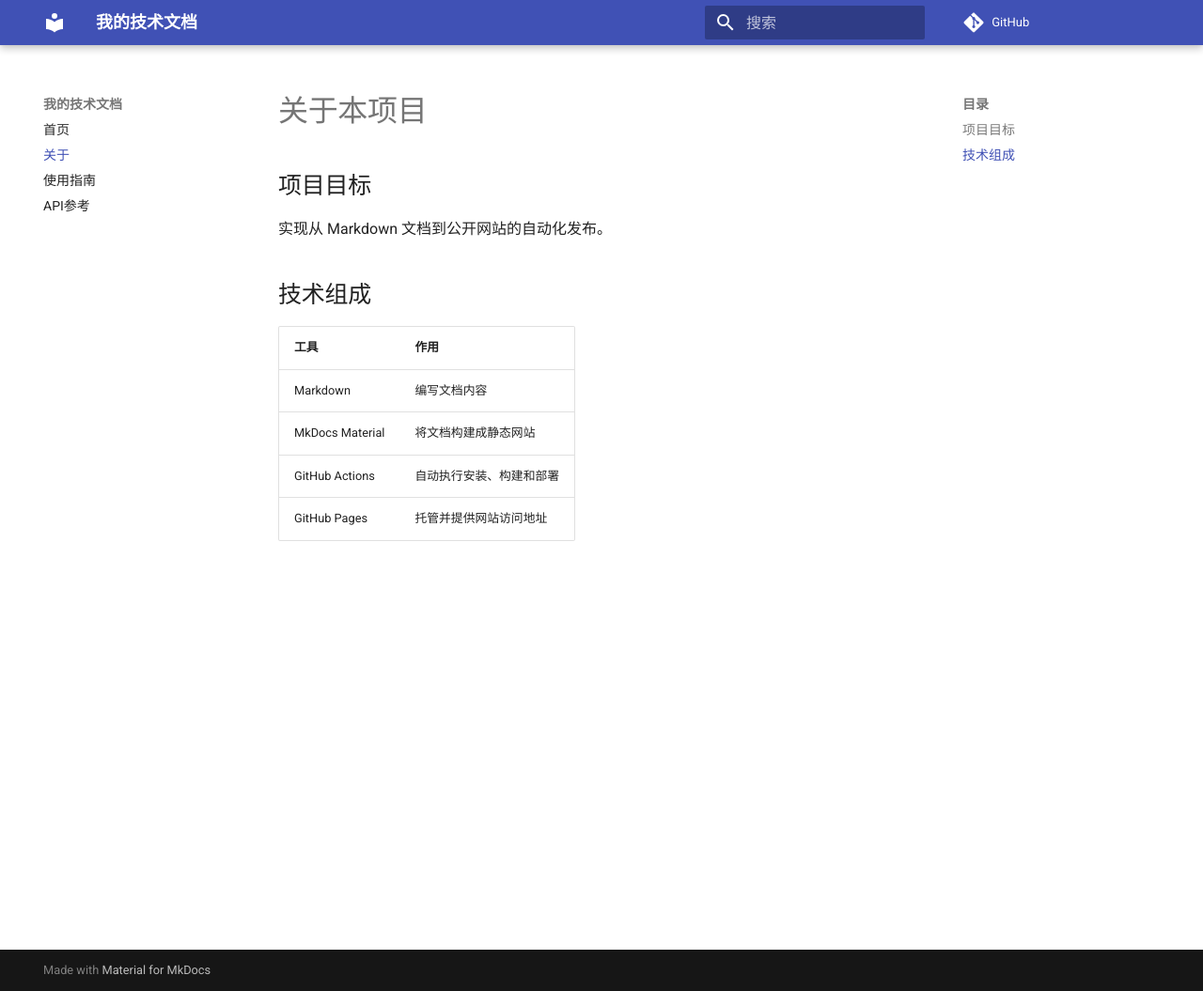
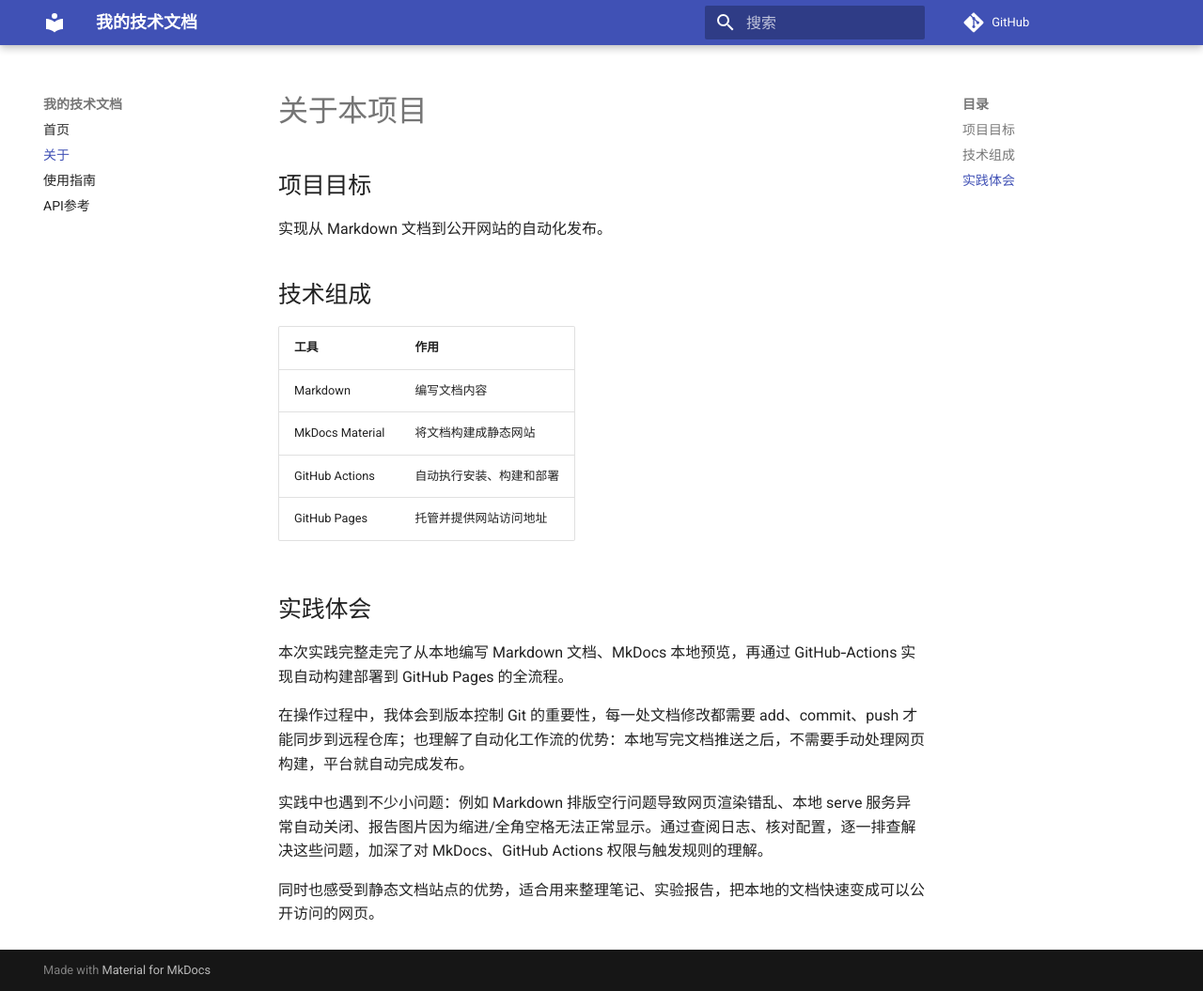
Before and after one commit to siyu2026/my-docs, an MkDocs documentation site: the page built from docs/about.md, in a window 1280 px wide and 1055 px high. Shown: the whole window at 94% size. Built offline with MkDocs 1.6.1 and Material for MkDocs 9.7.7, drawn with Linux system fonts in a browser that asks for light colours; comment, search, counter and statistics services are not loaded.

Commit message:
第二次修改提交

```diff
--- a/docs/about.md
+++ b/docs/about.md
@@ -12,3 +12,13 @@
 | MkDocs Material | 将文档构建成静态网站     |
 | GitHub Actions  | 自动执行安装、构建和部署 |
 | GitHub Pages    | 托管并提供网站访问地址   |
+
+## 实践体会
+
+本次实践完整走完了从本地编写 Markdown 文档、MkDocs 本地预览，再通过 GitHub‑Actions 实现自动构建部署到 GitHub Pages 的全流程。
+
+在操作过程中，我体会到版本控制 Git 的重要性，每一处文档修改都需要 add、commit、push 才能同步到远程仓库；也理解了自动化工作流的优势：本地写完文档推送之后，不需要手动处理网页构建，平台就自动完成发布。
+
+实践中也遇到不少小问题：例如 Markdown 排版空行问题导致网页渲染错乱、本地 serve 服务异常自动关闭、报告图片因为缩进/全角空格无法正常显示。通过查阅日志、核对配置，逐一排查解决这些问题，加深了对 MkDocs、GitHub Actions 权限与触发规则的理解。
+
+同时也感受到静态文档站点的优势，适合用来整理笔记、实验报告，把本地的文档快速变成可以公开访问的网页。
```
Also changed, not shown: README.md (+10 -6 lines), report/README.md (+31 -3 lines), report/images/03-local-preview2.png (added), report/images/03-terminal.png (added), report/images/06-webpage2.png (added).
